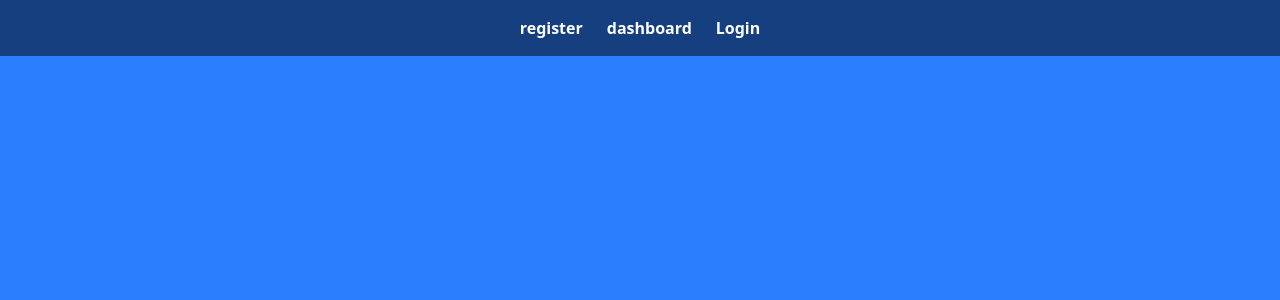
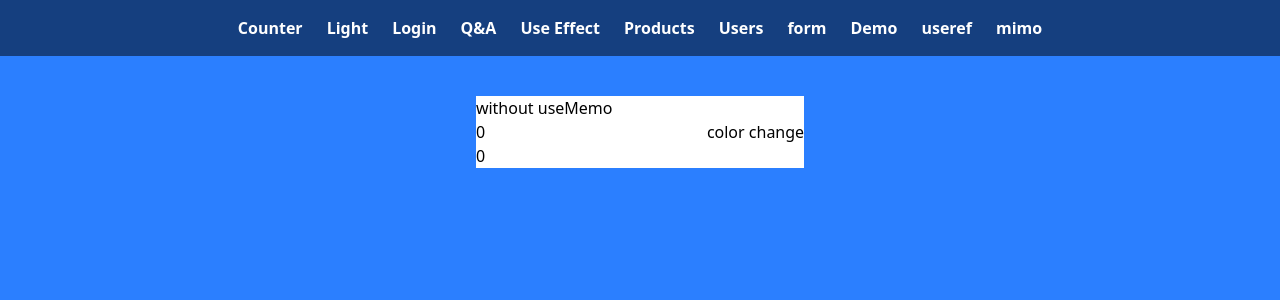
Before and after one commit to abishekvpm2025/Newstate_proj, a React (Vite) app: page /memo in a window 1280 px wide. Shown: the top 300 px of the page. Built offline with nearby package versions, Linux system fonts and the light colour scheme.

Commit message:
update use memo

```diff
--- a/src/App.jsx
+++ b/src/App.jsx
@@ -17,6 +17,8 @@ import Myprovider from "./Components/Context/Myprovider.jsx";
 import Loginpage from "./Components/Context/Loginpage.jsx";
 import Register from "./Components/Context/Register.jsx";
 import Dashboard from "./Components/Context/Dashboard.jsx";
+import Usemimo from "./Components/Usemimo.jsx";
+import AppUseCallback from "./Components/Usemimo.jsx";
 
 
 const App = () => {
@@ -25,9 +27,9 @@ const App = () => {
       className="min-h-screen bg-cover bg-center text-white bg-blue-500"
 
     >
-      {/* Navbar */}
+      {/* { Navbar } */}
       <nav className="flex justify-center gap-6 bg-black/50 py-4">
-        {/* <Link to="/" className="hover:text-yellow-300 font-bold">
+         <Link to="/" className="hover:text-yellow-300 font-bold">
           Counter
         </Link>
         <Link to="/light" className="hover:text-yellow-300 font-bold">
@@ -57,15 +59,18 @@ const App = () => {
         </Link>
         <Link to="useref" className="hover:text-yellow-300 font-bold" >
         useref
-        </Link> */}
-        <Link to="register" className="hover:text-yellow-300 font-bold" >
+        </Link>
+        <Link to="memo" className="hover:text-yellow-300 font-bold" >
+        mimo
+        </Link>
+        {/* <Link to="register" className="hover:text-yellow-300 font-bold" >
         register
         </Link>
         <Link to="dashboard" className="hover:text-yellow-300 font-bold" >
         dashboard
         </Link>
         <Link to="/" className="hover:text-yellow-300 font-bold" >
-        Login        </Link>
+        Login        </Link> */}
 
 
 
@@ -79,7 +84,7 @@ const App = () => {
           <Myprovider>
 
         <Routes>
-          {/* <Route path="/" element={ <Counter /> } />
+          <Route path="/" element={ <Counter /> } />
           <Route path="/light" element={<Lightswitch />} />
           <Route path="/formdata" element={<Loginform />} />
           <Route path="/qa" element={<Questionpage />} />
@@ -88,11 +93,13 @@ const App = () => {
            <Route path="empdata" element={< Empname />}/>
            <Route path="form" element={< Form />}/>
            <Route path="demo" element={< StateDemo />}/>
-           <Route path="useref" element={< Useref />}/> */}
+           <Route path="useref" element={< Useref />}/>
+           <Route path="memo" element={< Usemimo/>}/>
 
-            <Route path="/" element={<Loginpage />} />
+
+            {/* <Route path="/" element={<Loginpage />} />
           <Route path="/register" element={<Register />} />
-          <Route path="/dashboard" element={<Dashboard />} />
+          <Route path="/dashboard" element={<Dashboard />} /> */}
 
 
 
--- /dev/null
+++ b/src/Components/Usemimo.jsx
@@ -0,0 +1,30 @@
+import React, { useMemo, useState } from "react";
+
+function slowfuction(num) {
+  for (let i = 0; i <=10000; i++) {
+    console.log("loop running:", i);
+  }
+  return num * 2;
+}
+
+export default function Usemimo() {
+  const [number, setNumber] = useState(0);
+  const [dark, setDark] = useState(false);
+
+  const doublenumber = useMemo(()=>{
+    return slowfuction(number);
+
+  },[number])
+  return (
+    <div style={{ background: dark ? "black" : "white", color: dark ? "white" : "black" }}>
+      <h1>without useMemo</h1>
+      <input
+        type="number"
+        value={number}
+        onChange={(e) => setNumber(Number(e.target.value))}
+      />
+      <button onClick={() => setDark((curr) => !curr)}>color change</button>
+      <p>{doublenumber}</p>
+    </div>
+  );
+}
--- a/src/Components/Useref.jsx
+++ b/src/Components/Useref.jsx
@@ -1,4 +1,4 @@
-import { useEffect, useRef } from "react";
+import { useRef, useState } from "react";
 
 const Useref = () => {
   console.log("component render");
@@ -9,7 +9,7 @@ const Useref = () => {
 
   const buttonref = useRef(null);
 
-  const butt = useRef(null);
+const [butt,Setbutt]=useState("bg-black")
 
   const handlechange = () => {
     console.log("yesref render");
@@ -28,13 +28,13 @@ const Useref = () => {
   };
 
   const changecolor = () => {
-    // const inputvalue = buttonref.current.value;
 
-    if (buttonref.current.value.toLowerCase() === "off") {
-      butt.current.style.backgroundColor = "green";
-    } else {
-      butt.current.style.backgroundColor = "";
-    }
+    const inputvalue = buttonref.current.value.toLowerCase()
+    Setbutt(inputvalue === "off" ? "bg-green-500":"bg-black")
+
+
+
+
   };
 
   return (
@@ -58,7 +58,7 @@ const Useref = () => {
           onChange={changecolor}
           className=" border-2 bg-gray-300 text-black p-2 "
         />
-        <button className="bg-gray-900 h-20 w-20 rounded-4xl border-3" ref={butt}>submit </button>
+        <button className={`h-20 w-20 rounded-4xl border-3 ${butt}`} >submit </button>
       </div>
       </div>
     </>
```
